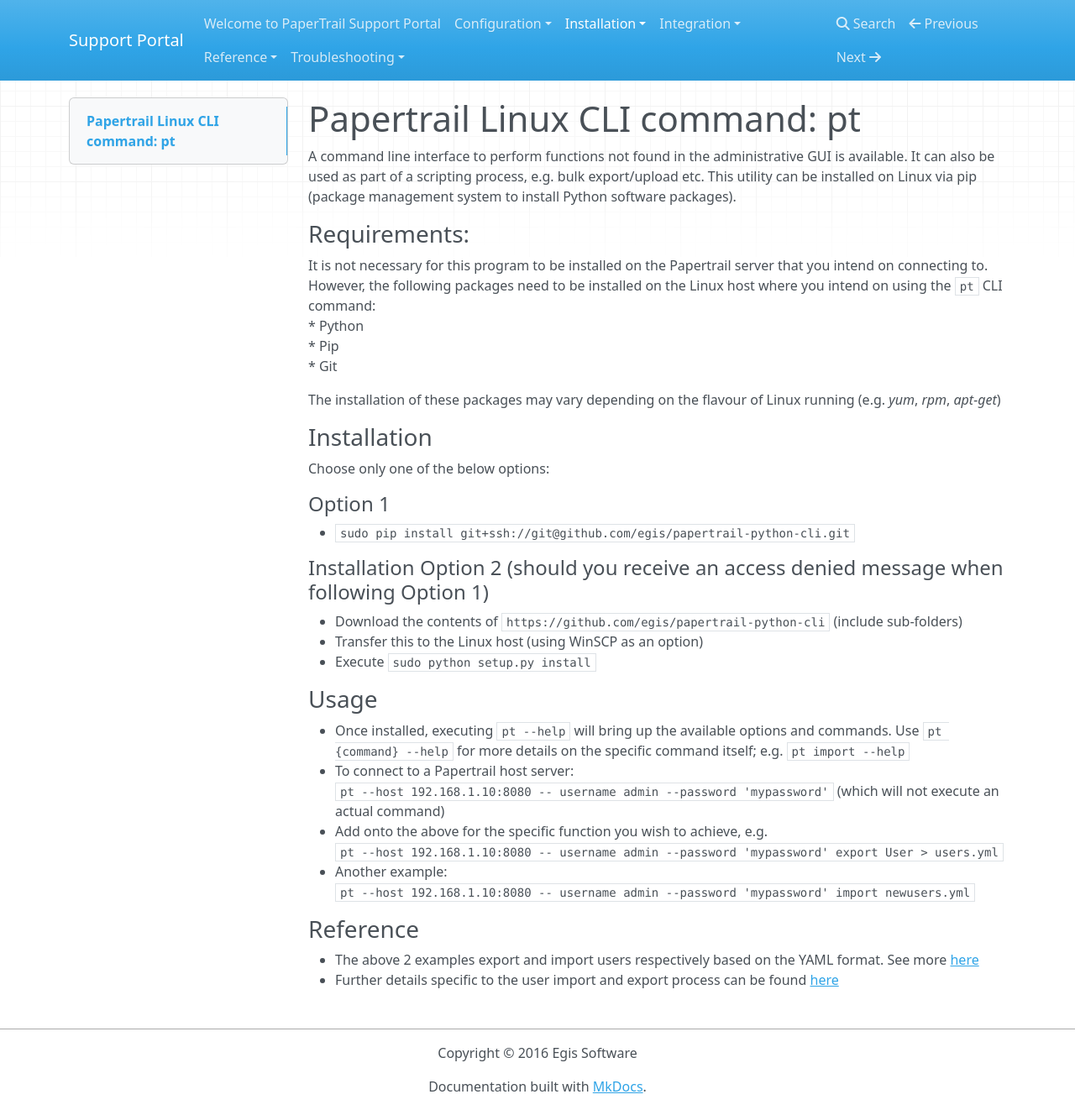
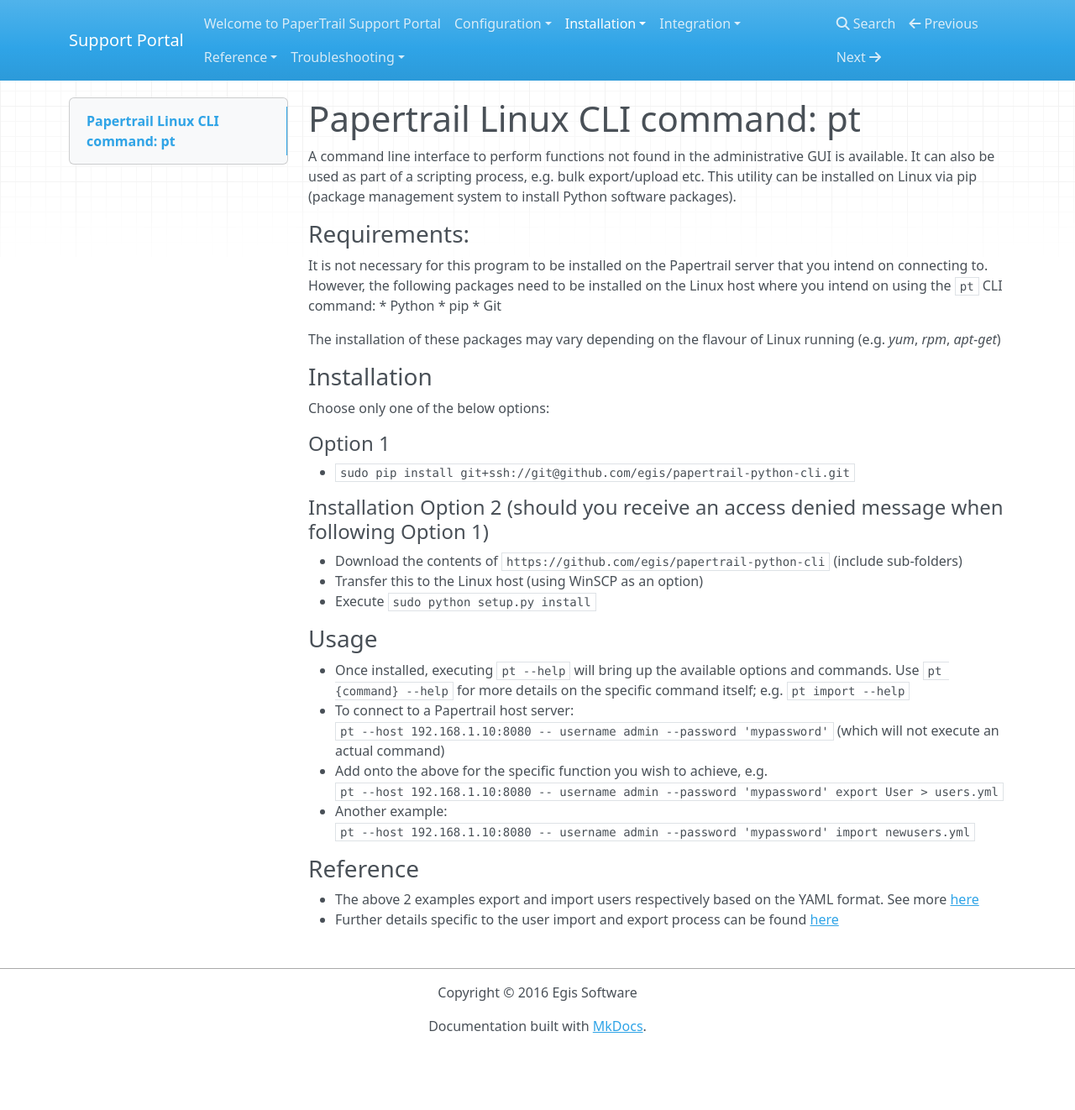
Before and after one commit to ryanegis/support-portal, an MkDocs documentation site: the page built from docs/Installation/CLI.md, in a window 1280 px wide and 1322 px high. Shown: the whole window at 84% size. Built offline with MkDocs 1.6.1, drawn with Linux system fonts in a browser that asks for light colours; nearby versions of some CDN libraries; old or Windows-style settings are respelled for this version of MkDocs.

Commit message:
Update CLI.md
Formatting... grrrr
Fixed URL link

```diff
--- a/docs/Installation/CLI.md
+++ b/docs/Installation/CLI.md
@@ -3,10 +3,10 @@
 A command line interface to perform functions not found in the administrative GUI is available. It can also be used as part of a scripting process, e.g. bulk export/upload etc. This utility can be installed on Linux via pip (package management system to install Python software packages).
 
 ### Requirements:
-It is not necessary for this program to be installed on the Papertrail server that you intend on connecting to. However, the following packages need to be installed on the Linux host where you intend on using the `pt` CLI command:<br>
-* Python<br>
-* Pip<br>
-* Git<br>
+It is not necessary for this program to be installed on the Papertrail server that you intend on connecting to. However, the following packages need to be installed on the Linux host where you intend on using the `pt` CLI command:
+ * Python
+ * pip
+ * Git
 
 The installation of these packages may vary depending on the flavour of Linux running (e.g. *yum*, *rpm*, *apt-get*)
 
@@ -32,4 +32,4 @@ Choose only one of the below options:
 
 ### Reference
  * The above 2 examples export and import users respectively based on the YAML format. See more [here](http://support.papertrail.co.za/Configuration/Yaml%20Config/?#yaml-import-and-export)
- * Further details specific to the user import and export process can be found [here](http://support.papertrail.co.za/Configuration/user-export-import)
+ * Further details specific to the user import and export process can be found [here](http://support.papertrail.co.za/Configuration/user-export-and-import/)
```
